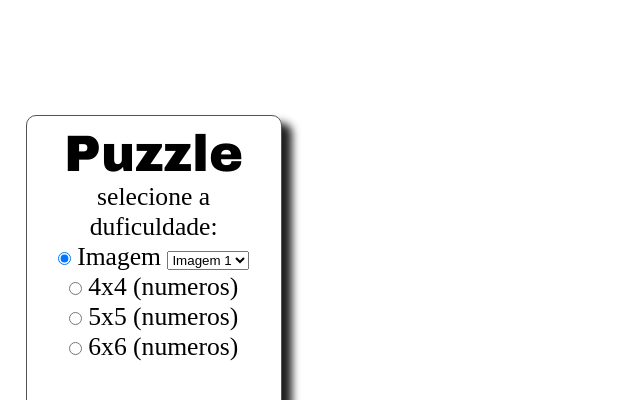
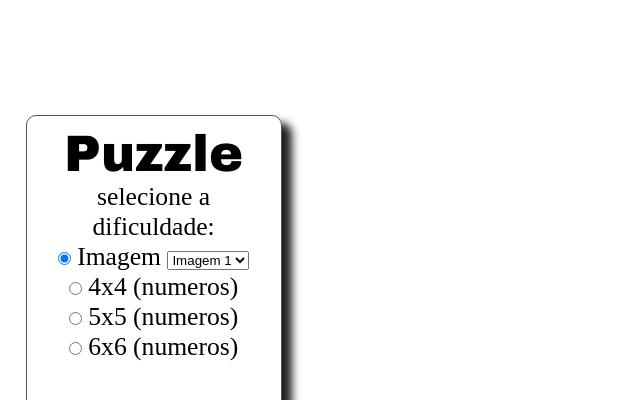
Before and after one commit to paulovictorjg/Puzzle, a plain HTML site: page index.html in a window 1280 px wide. Shown: the top 400 px of the page, 0-640 px from the left. Drawn offline with Linux system fonts and the light colour scheme.

Commit message:
Atualizar o index.html
correção ortografia

```diff
--- a/index.html
+++ b/index.html
@@ -15,7 +15,7 @@
             <div class="titleAndButton">
                 <h1>Puzzle</h1>
                 <div id="difficulty" class="difficulty">
-                    selecione a duficuldade:
+                    selecione a dificuldade:
                     <br>
                     <input type="radio" name="game-difficulty" id="game-difficulty-img" value='4' checked>
                     <label for="game-difficulty-one">Imagem</label>
```
